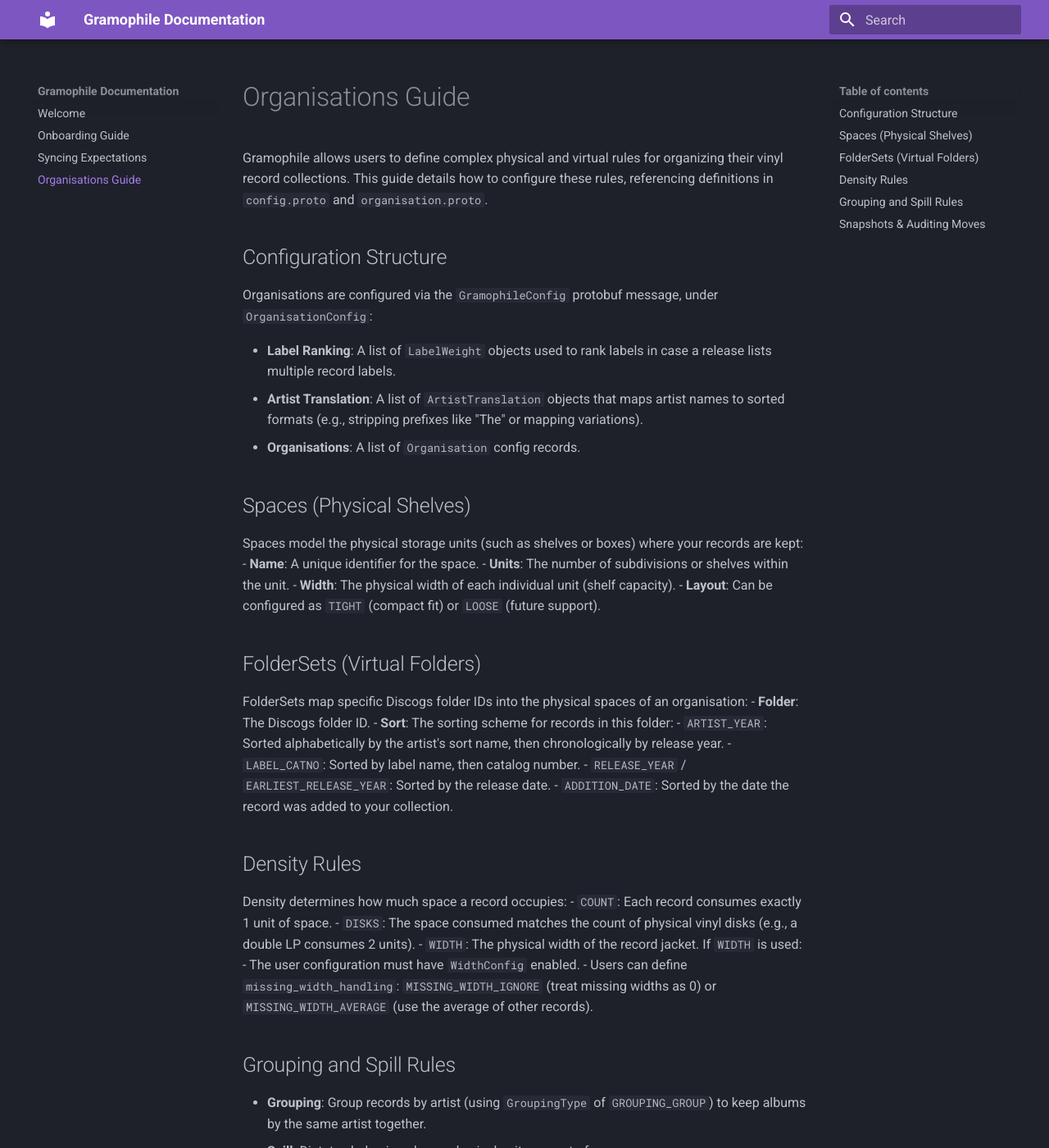
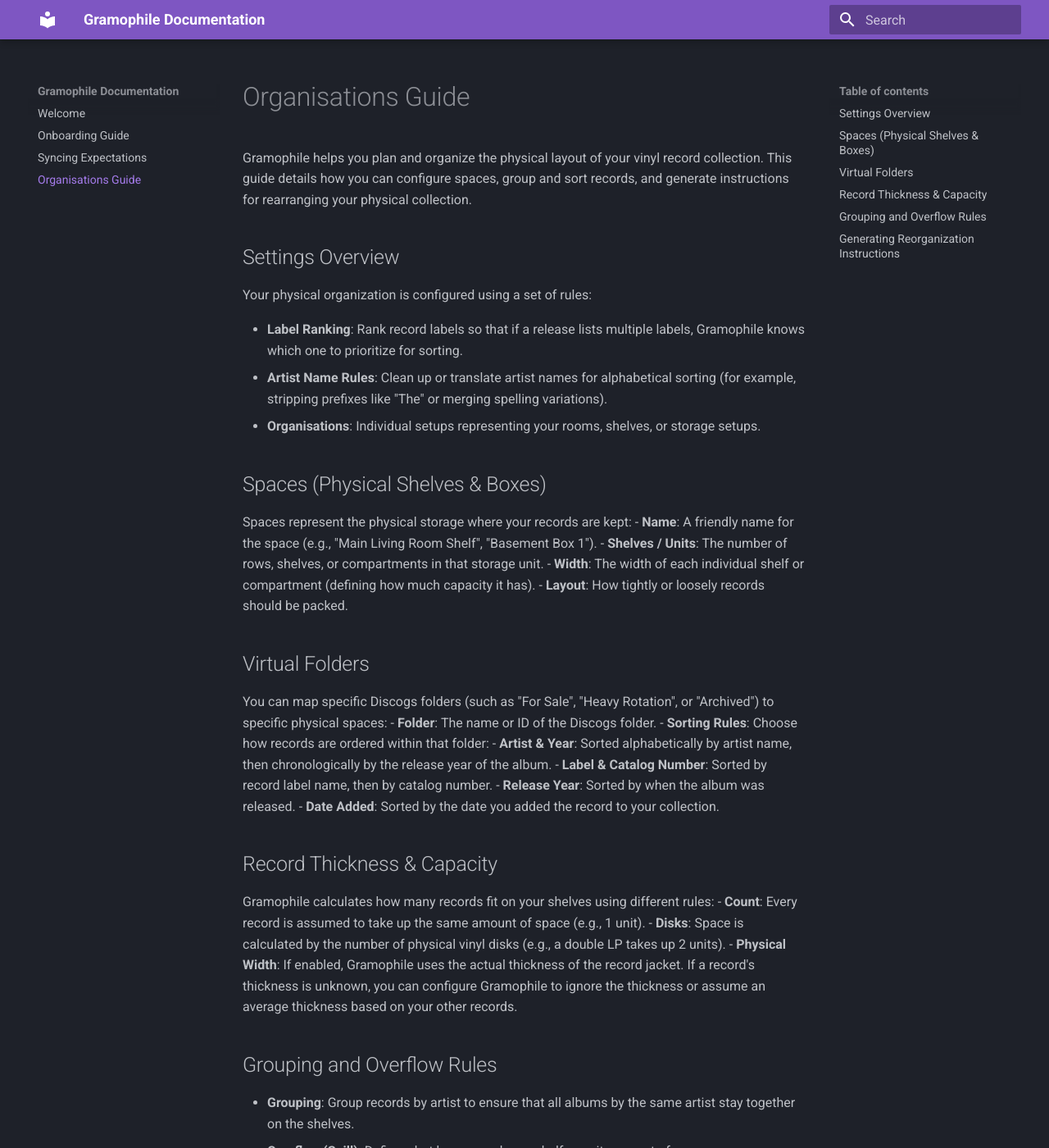
Before and after one commit to brotherlogic/gramophile, an MkDocs documentation site: the page built from docs/organisations.md, in a window 1280 px wide and 1400 px high. Shown: the whole window at 82% size. Built offline with MkDocs 1.6.1 and Material for MkDocs 9.7.7, drawn with Linux system fonts in a browser that asks for light colours; some of the changed text lies outside the part shown.

Commit message:
Rewrite documentation to be less technical and clearer for users. This closes #2029

```diff
--- a/docs/organisations.md
+++ b/docs/organisations.md
@@ -1,52 +1,50 @@
 # Organisations Guide
 
-Gramophile allows users to define complex physical and virtual rules for organizing their vinyl record collections. This guide details how to configure these rules, referencing definitions in `config.proto` and `organisation.proto`.
+Gramophile helps you plan and organize the physical layout of your vinyl record collection. This guide details how you can configure spaces, group and sort records, and generate instructions for rearranging your physical collection.
 
-## Configuration Structure
+## Settings Overview
 
-Organisations are configured via the `GramophileConfig` protobuf message, under `OrganisationConfig`:
+Your physical organization is configured using a set of rules:
 
-- **Label Ranking**: A list of `LabelWeight` objects used to rank labels in case a release lists multiple record labels.
-- **Artist Translation**: A list of `ArtistTranslation` objects that maps artist names to sorted formats (e.g., stripping prefixes like "The" or mapping variations).
-- **Organisations**: A list of `Organisation` config records.
+- **Label Ranking**: Rank record labels so that if a release lists multiple labels, Gramophile knows which one to prioritize for sorting.
+- **Artist Name Rules**: Clean up or translate artist names for alphabetical sorting (for example, stripping prefixes like "The" or merging spelling variations).
+- **Organisations**: Individual setups representing your rooms, shelves, or storage setups.
 
-## Spaces (Physical Shelves)
+## Spaces (Physical Shelves & Boxes)
 
-Spaces model the physical storage units (such as shelves or boxes) where your records are kept:
-- **Name**: A unique identifier for the space.
-- **Units**: The number of subdivisions or shelves within the unit.
-- **Width**: The physical width of each individual unit (shelf capacity).
-- **Layout**: Can be configured as `TIGHT` (compact fit) or `LOOSE` (future support).
+Spaces represent the physical storage where your records are kept:
+- **Name**: A friendly name for the space (e.g., "Main Living Room Shelf", "Basement Box 1").
+- **Shelves / Units**: The number of rows, shelves, or compartments in that storage unit.
+- **Width**: The width of each individual shelf or compartment (defining how much capacity it has).
+- **Layout**: How tightly or loosely records should be packed.
 
-## FolderSets (Virtual Folders)
+## Virtual Folders
 
-FolderSets map specific Discogs folder IDs into the physical spaces of an organisation:
-- **Folder**: The Discogs folder ID.
-- **Sort**: The sorting scheme for records in this folder:
-  - `ARTIST_YEAR`: Sorted alphabetically by the artist's sort name, then chronologically by release year.
-  - `LABEL_CATNO`: Sorted by label name, then catalog number.
-  - `RELEASE_YEAR` / `EARLIEST_RELEASE_YEAR`: Sorted by the release date.
-  - `ADDITION_DATE`: Sorted by the date the record was added to your collection.
+You can map specific Discogs folders (such as "For Sale", "Heavy Rotation", or "Archived") to specific physical spaces:
+- **Folder**: The name or ID of the Discogs folder.
+- **Sorting Rules**: Choose how records are ordered within that folder:
+  - **Artist & Year**: Sorted alphabetically by artist name, then chronologically by the release year of the album.
+  - **Label & Catalog Number**: Sorted by record label name, then by catalog number.
+  - **Release Year**: Sorted by when the album was released.
+  - **Date Added**: Sorted by the date you added the record to your collection.
 
-## Density Rules
+## Record Thickness & Capacity
 
-Density determines how much space a record occupies:
-- `COUNT`: Each record consumes exactly 1 unit of space.
-- `DISKS`: The space consumed matches the count of physical vinyl disks (e.g., a double LP consumes 2 units).
-- `WIDTH`: The physical width of the record jacket. If `WIDTH` is used:
-  - The user configuration must have `WidthConfig` enabled.
-  - Users can define `missing_width_handling`: `MISSING_WIDTH_IGNORE` (treat missing widths as 0) or `MISSING_WIDTH_AVERAGE` (use the average of other records).
+Gramophile calculates how many records fit on your shelves using different rules:
+- **Count**: Every record is assumed to take up the same amount of space (e.g., 1 unit).
+- **Disks**: Space is calculated by the number of physical vinyl disks (e.g., a double LP takes up 2 units).
+- **Physical Width**: If enabled, Gramophile uses the actual thickness of the record jacket. If a record's thickness is unknown, you can configure Gramophile to ignore the thickness or assume an average thickness based on your other records.
 
-## Grouping and Spill Rules
+## Grouping and Overflow Rules
 
-- **Grouping**: Group records by artist (using `GroupingType` of `GROUPING_GROUP`) to keep albums by the same artist together.
-- **Spill**: Dictates behavior when a physical unit runs out of space:
-  - `SPILL_NO_SPILL`: The placement fails, blocking movements.
-  - `SPILL_BREAK_ORDERING`: Allows records to overflow into the next shelf unit, potentially breaking alphabetical sorting to maximize storage density.
-  - **Look Ahead**: Specifies how far ahead the spill logic looks (`-1` for infinite).
+- **Grouping**: Group records by artist to ensure that all albums by the same artist stay together on the shelves.
+- **Overflow (Spill)**: Define what happens when a shelf or unit runs out of space:
+  - **Strict Limit**: Do not allow overflow; if a record doesn't fit, flag the placement as blocked.
+  - **Allow Overflow**: Allow records to overflow onto the next shelf, even if it slightly affects the alphabetical order, to maximize storage space.
+  - **Look Ahead**: Set how far ahead the overflow logic should check to plan record placements.
 
-## Snapshots & Auditing Moves
+## Generating Reorganization Instructions
 
-1. **Snapshot Generation**: The system evaluates your record collection and generates an `OrganisationSnapshot`.
-2. **De-duplication & Hashing**: Each snapshot contains placements (`iid`, `unit`, `index`, `space`, `width`, `sort_key`) and is hashed using SHA-1.
-3. **Move Diffs**: By comparing two snapshots, Gramophile generates a `SnapshotDiff` detailing the moves required to reorganize your physical collection.
+1. **Take a Snapshot**: Gramophile evaluates your records and current rules to generate a digital layout of where your records should go.
+2. **Compare Layouts**: When you update your rules or add new records, Gramophile compares your current layout with the new layout.
+3. **Move Instructions**: Gramophile produces a step-by-step list of instructions showing exactly which records to move and where to place them to achieve your target organization.
```
Also changed, not shown: docs/index.md (+13 -22 lines), docs/onboarding.md (+14 -22 lines), docs/syncing.md (+23 -24 lines), 5 other files.
